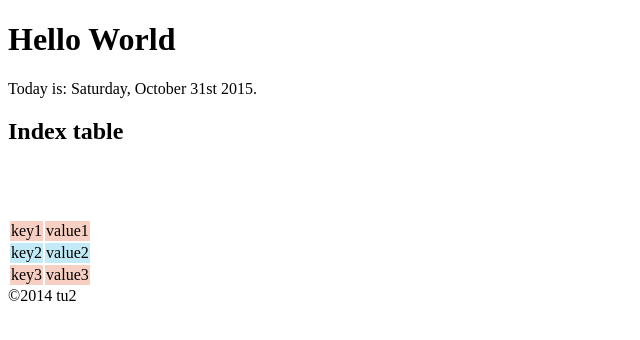
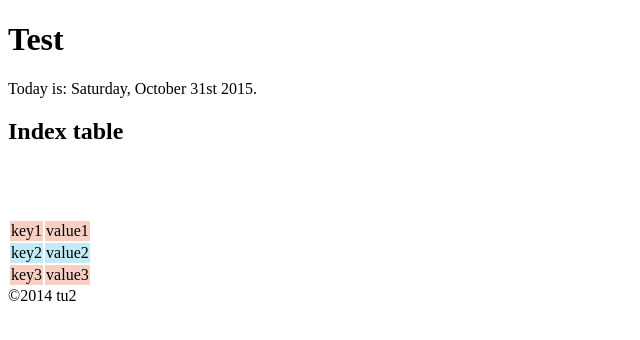
Before and after one commit to tu2/test_md, a PHP site: page / in a window 1280 px wide. Shown: the top 340 px of the page, without its empty margins (0-640 px from the left). Run offline with PHP 8.4, Linux system fonts and the light colour scheme.

Commit message:
index page
change title

```diff
--- a/index.php
+++ b/index.php
@@ -1,5 +1,5 @@
 <?php
-$title = 'Hello World';
+$title = 'Test';
 $desc  = 'This is the index page';
 $kw    = 'This are the keywords';
 include('includes/header.php');
```
